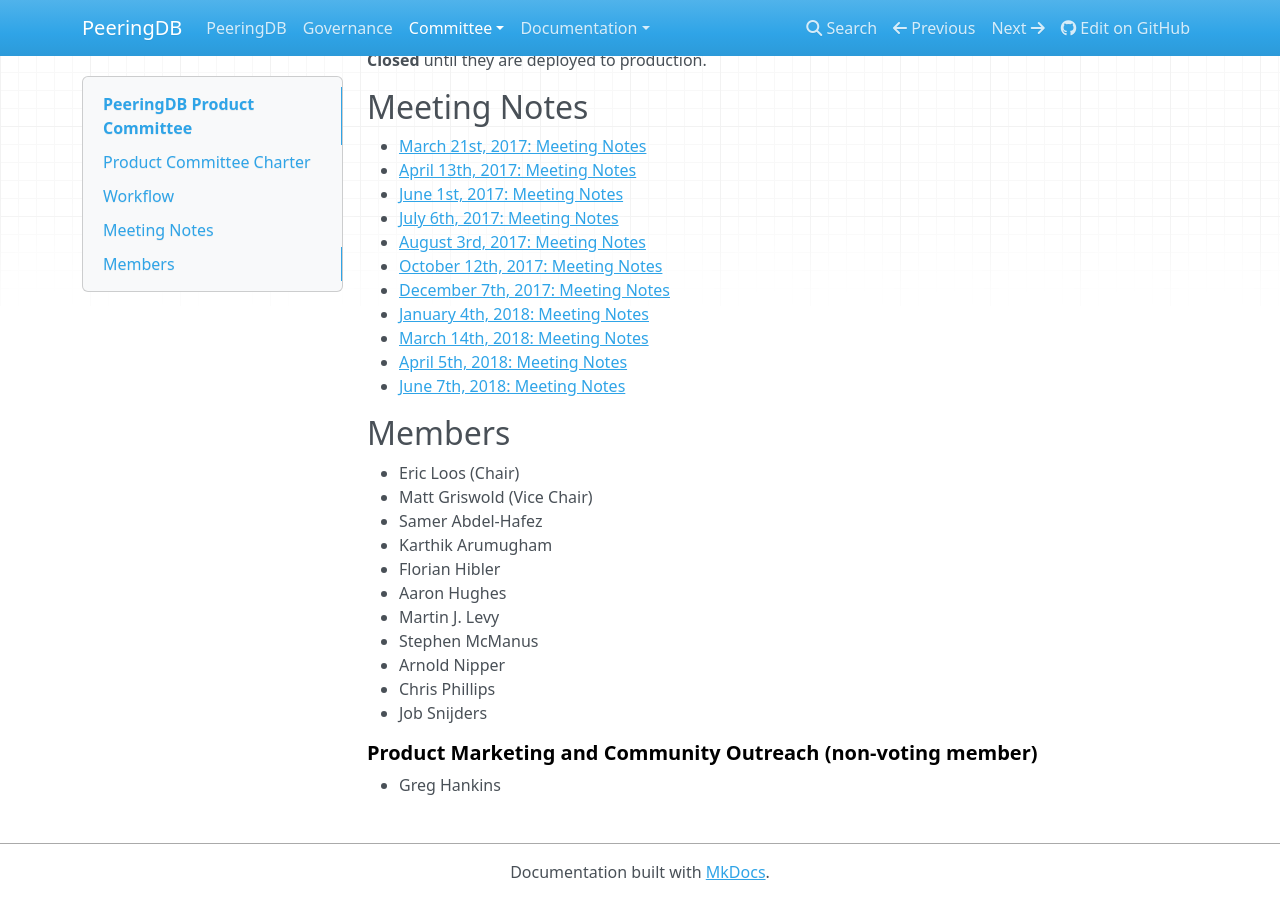
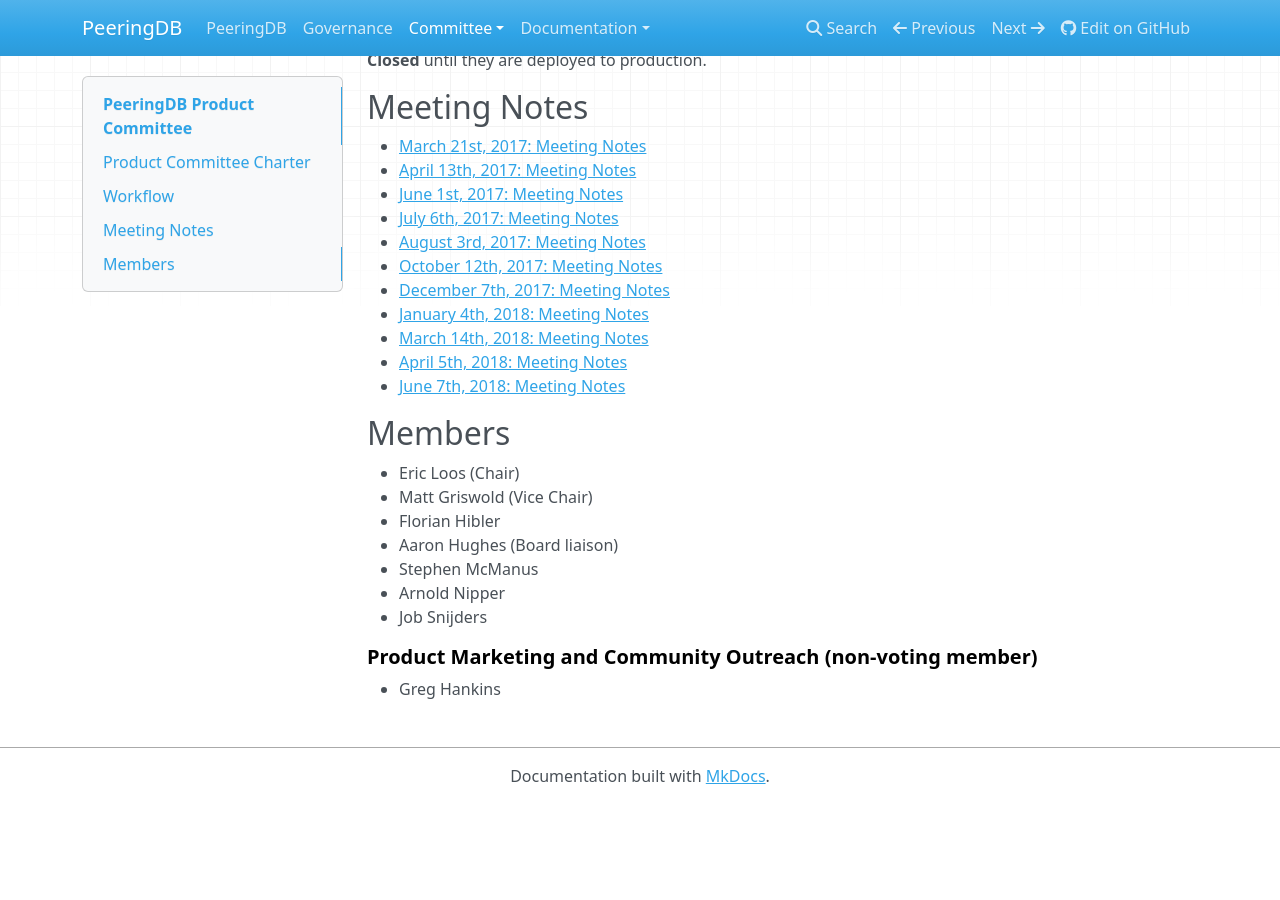
Before and after one commit to peeringdb/docs, an MkDocs documentation site: the page built from docs/committee/product/index.md, in a window 1280 px wide and 900 px high, scrolled down 2338 px. Built offline with MkDocs 1.6.1, drawn with Linux system fonts in a browser that asks for light colours; nearby versions of some CDN libraries; old or Windows-style settings are respelled for this version of MkDocs; after the commit the page ends 3142 px from its top, so only the background shows below that.

Commit message:
Updated composition of the Product Committee, Chris Philips, Samer, Karthik and Martin have left the committee after their period of contribution.

```diff
--- a/docs/committee/product/index.md
+++ b/docs/committee/product/index.md
@@ -25,14 +25,10 @@
 ## Members
 - Eric Loos (Chair)
 - Matt Griswold (Vice Chair)
-- Samer Abdel-Hafez
-- Karthik Arumugham
 - Florian Hibler
-- Aaron Hughes
-- Martin J. Levy
+- Aaron Hughes (Board liaison)
 - Stephen McManus
 - Arnold Nipper
-- Chris Phillips
 - Job Snijders
 ##### Product Marketing and Community Outreach (non-voting member)
 - Greg Hankins
```
